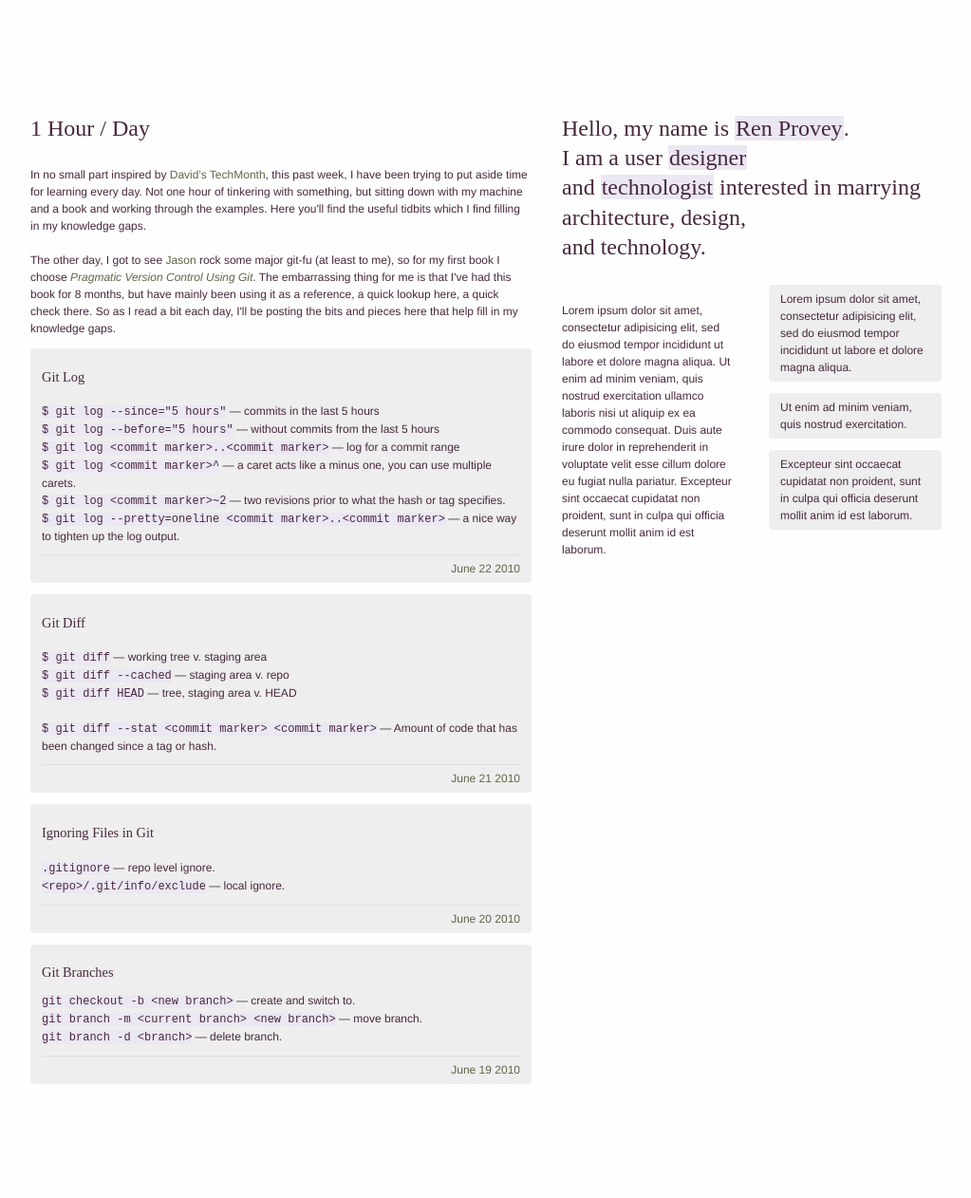
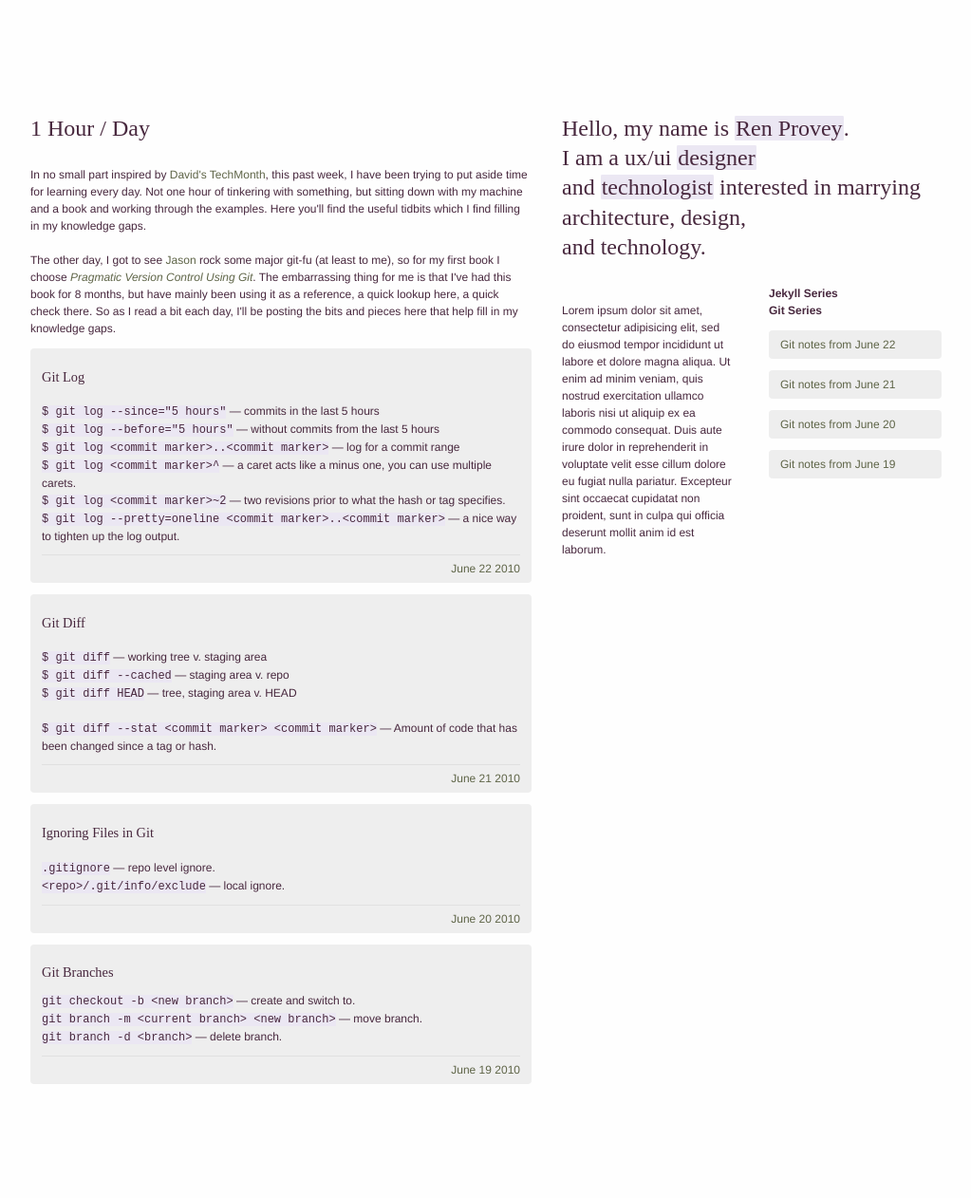
Before and after one commit to ren/renprovey.com, a Jekyll site: the page built from index.html, in a window 1280 px wide. Shown: the whole page at 95% size, without its empty margins (128-1151 px from the left). Built offline with Jekyll 4.4.1, drawn with Linux system fonts in a browser that asks for light colours; Markdown is read by kramdown in place of the engine named in the settings.

Commit message:
ADDED: Article lists based on tags.

```diff
--- a/_layouts/default.html
+++ b/_layouts/default.html
@@ -10,13 +10,21 @@
 	<body class="<%= controller_name -%> <%= controller.action_name -%>">
 		<section id="main">
 			<aside>
-				<h1>Hello, my name is <b>Ren Provey</b>.<br/> I am a user <b>designer</b><br/> and <b>technologist</b> interested in marrying architecture, design,<br/> and technology.</h1>
+				<h1>Hello, my name is <b>Ren Provey</b>.<br/> I am a ux/ui <b>designer</b><br/> and <b>technologist</b> interested in marrying architecture, design,<br/> and technology.</h1>
 				<div>
-					<p>Lorem ipsum dolor sit amet, consectetur adipisicing elit, sed do eiusmod tempor incididunt ut labore et dolore magna aliqua. Ut enim ad minim veniam, quis nostrud exercitation ullamco laboris nisi ut aliquip ex ea commodo consequat. Duis aute irure dolor in reprehenderit in voluptate velit esse cillum dolore eu fugiat nulla pariatur. Excepteur sint occaecat cupidatat non proident, sunt in culpa qui officia deserunt mollit anim id est laborum.</p>
+					<p>Lorem ipsum dolor sit amet, consectetur adipisicing elit, sed do eiusmod tempor incididunt ut labore et dolore magna aliqua. Ut enim ad minim veniam, quis nostrud exercitation ullamco laboris nisi ut aliquip ex ea commodo consequat. Duis aute irure dolor in reprehenderit in voluptate velit esse cillum dolore eu fugiat nulla pariatur. Excepteur sint occaecat cupidatat non proident, sunt in culpa qui officia deserunt mollit anim id est laborum.</p><br/><br/>
+					<h2 style="-webkit-column-break-before: always;">Jekyll Series</h2>
 					<ul>
-						<li>Lorem ipsum dolor sit amet, consectetur adipisicing elit, sed do eiusmod tempor incididunt ut labore et dolore magna aliqua.</li>
-						<li>Ut enim ad minim veniam, quis nostrud exercitation.</li>
-						<li>Excepteur sint occaecat cupidatat non proident, sunt in culpa qui officia deserunt mollit anim id est laborum.</li>
+						{% for post in site.categories.jekyll limit:5 %}
+              <li><a href="{{post.url}}">{{post.title}}</a> &mdash; {{post.synopsis}}</li>
+            {% endfor %}
+					</ul>
+
+					<h2>Git Series</h2>
+					<ul>
+					{% for post in site.categories.git limit:5 %}
+            <li><a href="{{post.url}}">{{ post.title }} notes from {{post.date | date: "%B %d" }}</a></li>
+          {% endfor %}
 					</ul>
 				</div>
 			</aside>
```
